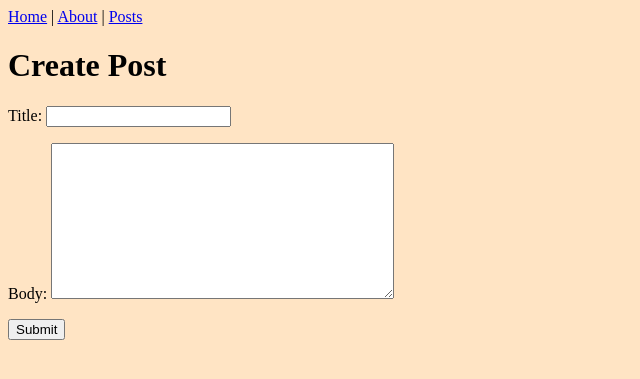
After one commit to Alimov2008/Post-app, a Django app: page /create/ in a window 1280 px wide. The commit adds this page. Shown: the top 379 px of the page, without its empty margins (0-640 px from the left). Run offline with Django 5.2, Linux system fonts and the light colour scheme.

Commit message:
added posting

```diff
--- /dev/null
+++ b/asdf/forms.py
@@ -0,0 +1,9 @@
+from django import forms
+
+from asdf.models import Post
+
+
+class PostForm(forms.ModelForm):
+    class Meta:
+        model = Post
+        fields = ["title", "body"]
--- /dev/null
+++ b/asdf/templates/asdf/create_post.html
@@ -0,0 +1,10 @@
+{%extends 'asdf/base.html'%}
+
+{%block content%}
+<h1>Create Post</h1>
+    <form  method="post">
+        {%csrf_token%}
+        {{form.as_p}}
+        <button type="submit">Submit</button>
+    </form>
+{%endblock%}
--- a/asdf/templates/asdf/posts.html
+++ b/asdf/templates/asdf/posts.html
@@ -1,6 +1,7 @@
 {%extends 'asdf/base.html'%}
 
 {%block content%}
+<a href="{%url 'create_post'%}">Create post</a>
 {%for post in posts%}
 <h1>{{post.title}}</h1>
 <h2>{{post.body}}</h2>
--- a/asdf/urls.py
+++ b/asdf/urls.py
@@ -6,4 +6,5 @@ urlpatterns = [
     path("", views.home, name="home"),
     path("about/", views.about, name="about"),
     path("posts/", views.posts, name="posts"),
+    path("create/", views.create_post, name="create_post"),
 ]
--- a/asdf/views.py
+++ b/asdf/views.py
@@ -1,7 +1,8 @@
-from django.http import HttpResponse
-from django.shortcuts import render
+from django.shortcuts import redirect, render
 
 from asdf.models import Post
+
+from .forms import PostForm
 
 
 def home(request):
@@ -15,3 +16,14 @@ def about(request):
 def posts(request):
     posts = Post.objects.all()
     return render(request, "asdf/posts.html", {"posts": posts})
+
+
+def create_post(request):
+    if request.method == "POST":
+        form = PostForm(request.POST)
+        if form.is_valid():
+            form.save()
+            return redirect("posts")
+    else:
+        form = PostForm()
+    return render(request, "asdf/create_post.html", {"form": form})
```
Also changed, not shown: db.sqlite3.
